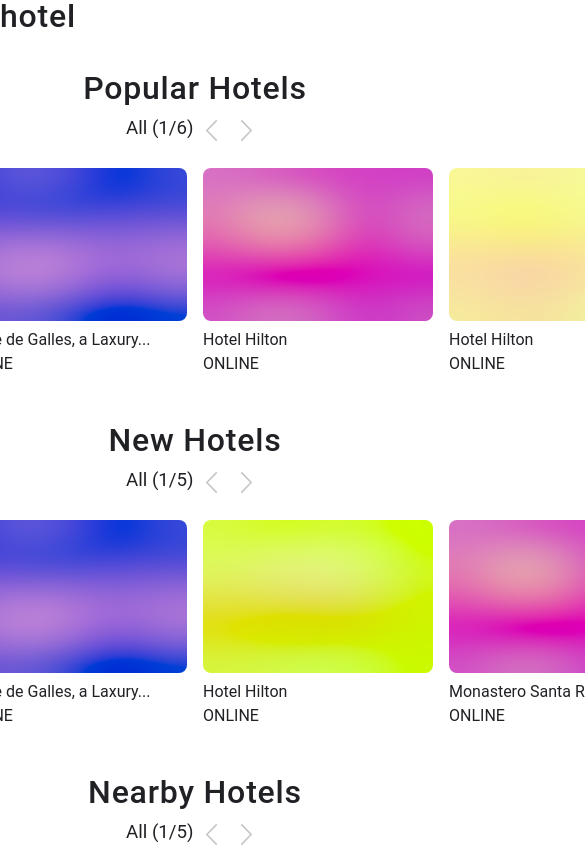
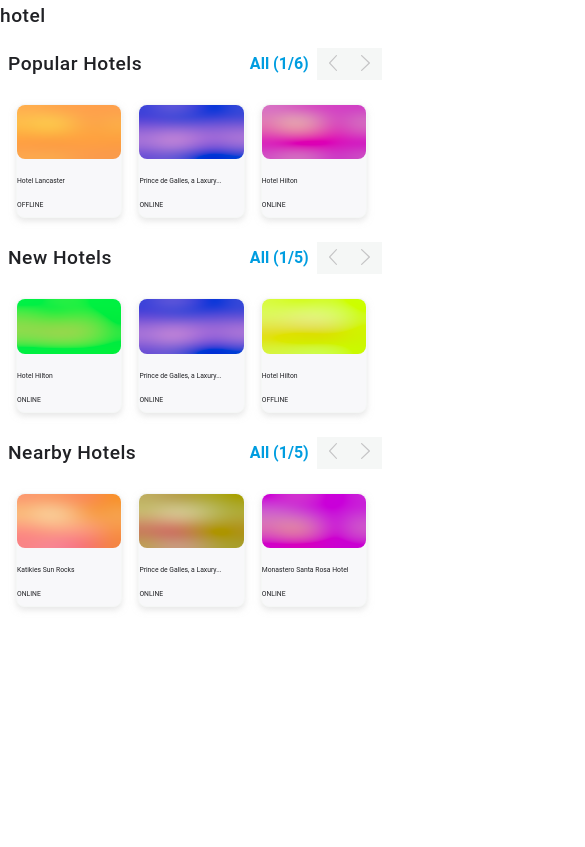
Before and after one commit to sunjus/hotel, a React (Create React App) app: page / in a window 390 px wide. Shown: the top 847 px of the page, 585 px wide, since content can reach past the window. Built offline with nearby package versions, Linux system fonts and the light colour scheme.

Commit message:
Made the page responsive

```diff
--- a/src/App.scss
+++ b/src/App.scss
@@ -1 +1,6 @@
 @import "./assets/scss/elements";
+
+.App {
+  margin: 0 auto;
+  max-width: 1200px;
+}
--- a/src/assets/scss/_typography.scss
+++ b/src/assets/scss/_typography.scss
@@ -1,6 +1,14 @@
+@import "./variables";
+@import "./breakpoints";
+
 h1 {
   font-weight: 500;
   letter-spacing: 0.05rem;
+
+  @include md {
+    font-size: $font-md;
+    letter-spacing: 0.03rem;
+  }
 }
 
 h3 {
--- a/src/assets/scss/_variables.scss
+++ b/src/assets/scss/_variables.scss
@@ -1,10 +1,10 @@
 $base_unit: 0.5rem;
 
-$font-xxs: $base_unit * 1.5; // 0.75rem
-$font-xs: $base_unit * 1.75; // 0.875rem
+$font-xxs: $base_unit * 0.85; // 0.4rem
+$font-xs: $base_unit * 1.5; // 0.75rem
 $font-sm: $base_unit * 2; // 1rem
 $font-md: $base_unit * 2.4; // 1.2rem
-$font-lg: $base_unit * 4; // 2rem
+$font-lg: $base_unit * 3; // 2rem
 $font-xl: $base_unit * 5; // 2.5rem
 
 $space-0: $base_unit * 1; // 0.5rem
@@ -17,6 +17,7 @@
 
 $color-text: #202125;
 $color-grey: #616060;
+$color-light: #f5f7f6;
 $color-blue: #009de0;
 $color-white: white;
 
--- a/src/components/ArrowButton/ArrowButton.module.scss
+++ b/src/components/ArrowButton/ArrowButton.module.scss
@@ -4,12 +4,12 @@
   outline: none;
   text-decoration: none;
   border: none;
-  background-color: $color-white;
+  background-color: $color-light;
   cursor: pointer;
-  padding: $space-0 $space-1;
+  padding: 0 $space-1;
 
   img {
-    height: 1.3rem;
+    height: 1rem;
   }
 }
 
--- a/src/components/Hotel/Hotel.module.scss
+++ b/src/components/Hotel/Hotel.module.scss
@@ -2,8 +2,13 @@
 @import "../../assets/scss/breakpoints";
 
 .Hotel {
-  margin: $space-3;
+  margin: $space-0;
   line-height: 1.5rem;
+  background-color: rgb(248, 248, 250);
+  border: 1px solid $color-light;
+  border-radius: 8px;
+  box-shadow: $shadow-1;
+  width: calc(33% - 1.065rem);
 
   h3 {
     margin: 0;
@@ -11,21 +16,20 @@
 
   canvas {
     border-radius: 0.5rem;
-
-    @include xl {
-      width: 200px;
-    }
-
-    @include md {
-      width: 230px;
-    }
+    width: calc(100%);
   }
 
   @include lg {
-    margin: $space-1;
+    margin: $space-0;
+  }
+
+  @include md {
+    margin: $space-0;
+    font-size: $font-xs;
   }
 
   @include sm {
     margin: $space-0;
+    font-size: $font-xxs;
   }
 }
--- a/src/components/Hotel/Hotel.tsx
+++ b/src/components/Hotel/Hotel.tsx
@@ -13,7 +13,7 @@
 export default function Hotel({hotelName, blurhash, online}: Props): ReactElement {
     return (
         <div className={Styles.Hotel}>
-            <BlurhashCanvas hash={blurhash} width={300} height={200} punch={1}/>
+            <BlurhashCanvas hash={blurhash} width={365} height={190} punch={1}/>
             <p>{hotelName}</p>
             <p>{online ? "ONLINE" : "OFFLINE"}</p>
         </div>
--- a/src/components/HotelCategoryList/HotelCategoryList.module.scss
+++ b/src/components/HotelCategoryList/HotelCategoryList.module.scss
@@ -3,14 +3,25 @@
 @import "../../assets/scss/animations";
 
 .HotelCategoryListContainer {
-  margin: $space-5 $space-3;
+  margin: $space-5 0;
+  padding: 0;
+
+  @include lg {
+    margin: $space-3 $space-0;
+  }
+
+  @include md {
+    margin: $space-2 $space-0;
+  }
 
   @include sm {
-    margin: $space-4 $space-0;
+    margin: $space-0 0;
   }
 
   .Header {
     display: flex;
+    justify-content: space-between;
+    flex-wrap: wrap;
 
     h1 {
       margin: $space-1;
@@ -25,14 +36,27 @@
       }
     }
 
+    h4 {
+      margin-right: $space-0;
+    }
+
     @include sm {
-      flex-direction: column;
       text-align: center;
     }
 
     .ArrowsContainer {
       display: flex;
       align-self: center;
+      color: $color-blue;
+      margin: 0 $space-5;
+
+      @include lg {
+        margin: $space-2;
+      }
+
+      @include sm {
+        margin: $space-0;
+      }
     }
   }
 
@@ -43,12 +67,8 @@
     @include lg {
       margin: $space-2;
     }
-
     @include sm {
       margin: $space-0;
-    }
-    @include sm {
-      justify-content: center;
     }
 
     canvas {
--- a/src/components/HotelCategoryList/HotelCategoryList.tsx
+++ b/src/components/HotelCategoryList/HotelCategoryList.tsx
@@ -22,7 +22,7 @@
 
     const [current, setCurrent] = useState(0);
     const arrayLength = hotelArray.length;
-    let maxElements = 4;
+    let maxElements = 3;
 
     let displayHotelArray = Array(Math.min(arrayLength, maxElements)).fill(0).map((value, index) => (current + index) % arrayLength);
 
@@ -40,7 +40,7 @@
                 <h1>{title} </h1>
 
                 <div className={Styles.ArrowsContainer}>
-                    <h3>All ({current + 1}{'/'}{arrayLength})</h3>
+                    <h4>All ({current + 1}{'/'}{arrayLength})</h4>
                     <ArrowButton
                         onClick={moveCarouselBackward}
                         imgSrc={arrowLeft}
--- a/src/data/discovery_page.json
+++ b/src/data/discovery_page.json
@@ -11,7 +11,7 @@
                     "thumbnail": "http://comerciodearrecife.com/wp-content/uploads/hotel-prueba-1.jpg",
                     "guestrating": 4,
                     "price": 706,
-                    "online": true
+                    "online": false
                   },
                   {
                     "hotelName": "Prince de Galles, a Laxury...",
@@ -96,7 +96,7 @@
                     "thumbnail": "https://cdn.hotelplanner.com/Common/Images/_HotelPlanner/Home-Page/fade/sld5.jpg",
                     "guestrating": 3.9,
                     "price": 1500,
-                    "online": true
+                    "online": false
                   },
                   {
                     "hotelName": "Monastero Santa Rosa Hotel",
```
